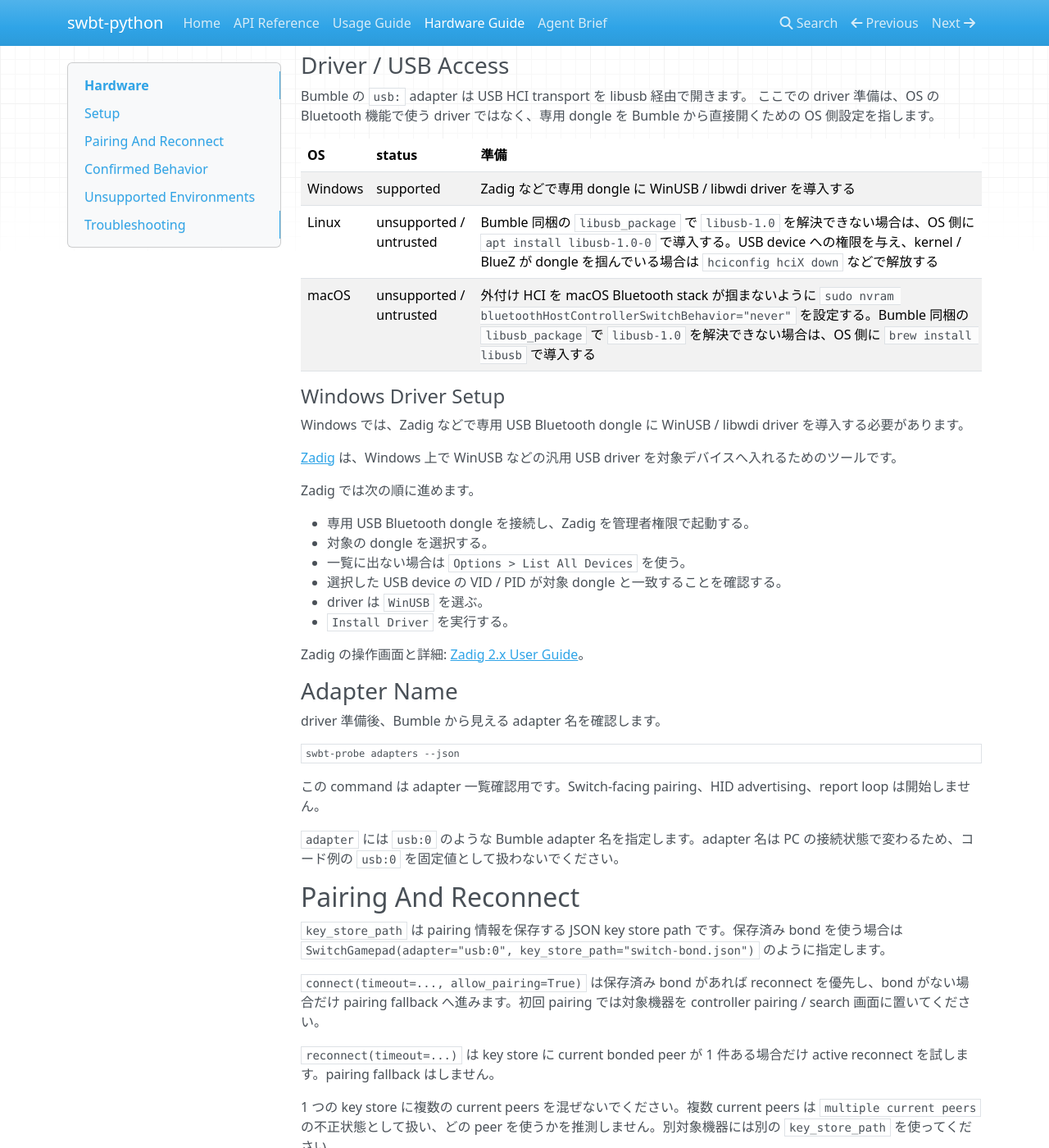
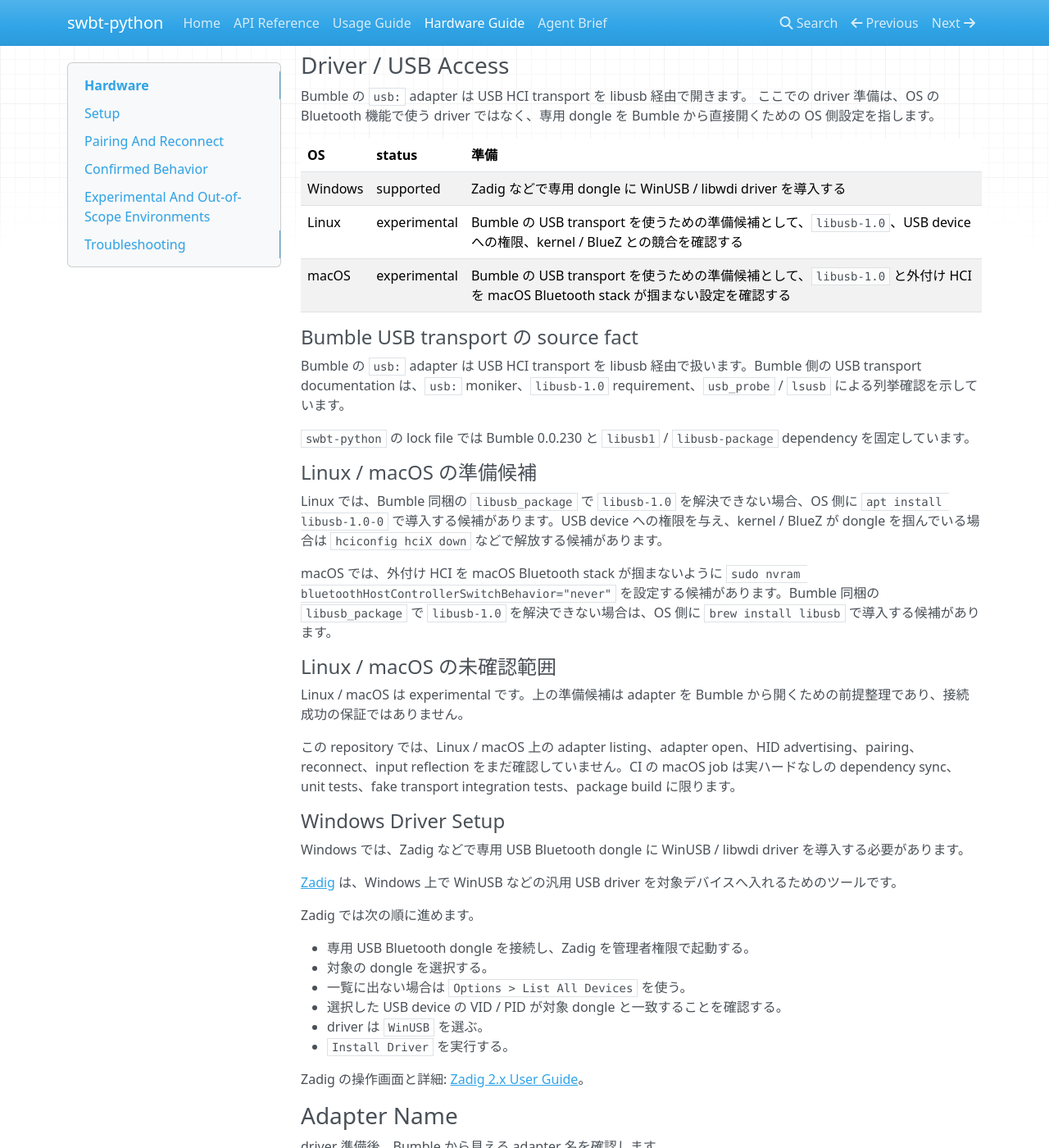
Before and after one commit to niart120/swbt-python, an MkDocs documentation site: the page built from docs/hardware.md, in a window 1280 px wide and 1400 px high, scrolled down 427 px. Shown: the whole window at 82% size. Built offline with MkDocs 1.6.1, drawn with Linux system fonts in a browser that asks for light colours; nearby versions of some CDN libraries; some of the changed text lies outside the part shown.

Commit message:
ci(unit-026): Linux/macOS experimental を CI と文書へ反映

```diff
--- a/docs/hardware.md
+++ b/docs/hardware.md
@@ -21,8 +21,26 @@ Bumble の `usb:` adapter は USB HCI transport を libusb 経由で開きます
 | OS | status | 準備 |
 |---|---|---|
 | Windows | supported | Zadig などで専用 dongle に WinUSB / libwdi driver を導入する |
-| Linux | unsupported / untrusted | Bumble 同梱の `libusb_package` で `libusb-1.0` を解決できない場合は、OS 側に `apt install libusb-1.0-0` で導入する。USB device への権限を与え、kernel / BlueZ が dongle を掴んでいる場合は `hciconfig hciX down` などで解放する |
-| macOS | unsupported / untrusted | 外付け HCI を macOS Bluetooth stack が掴まないように `sudo nvram bluetoothHostControllerSwitchBehavior="never"` を設定する。Bumble 同梱の `libusb_package` で `libusb-1.0` を解決できない場合は、OS 側に `brew install libusb` で導入する |
+| Linux | experimental | Bumble の USB transport を使うための準備候補として、`libusb-1.0`、USB device への権限、kernel / BlueZ との競合を確認する |
+| macOS | experimental | Bumble の USB transport を使うための準備候補として、`libusb-1.0` と外付け HCI を macOS Bluetooth stack が掴まない設定を確認する |
+
+#### Bumble USB transport の source fact
+
+Bumble の `usb:` adapter は USB HCI transport を libusb 経由で扱います。Bumble 側の USB transport documentation は、`usb:` moniker、`libusb-1.0` requirement、`usb_probe` / `lsusb` による列挙確認を示しています。
+
+`swbt-python` の lock file では Bumble 0.0.230 と `libusb1` / `libusb-package` dependency を固定しています。
+
+#### Linux / macOS の準備候補
+
+Linux では、Bumble 同梱の `libusb_package` で `libusb-1.0` を解決できない場合、OS 側に `apt install libusb-1.0-0` で導入する候補があります。USB device への権限を与え、kernel / BlueZ が dongle を掴んでいる場合は `hciconfig hciX down` などで解放する候補があります。
+
+macOS では、外付け HCI を macOS Bluetooth stack が掴まないように `sudo nvram bluetoothHostControllerSwitchBehavior="never"` を設定する候補があります。Bumble 同梱の `libusb_package` で `libusb-1.0` を解決できない場合は、OS 側に `brew install libusb` で導入する候補があります。
+
+#### Linux / macOS の未確認範囲
+
+Linux / macOS は experimental です。上の準備候補は adapter を Bumble から開くための前提整理であり、接続成功の保証ではありません。
+
+この repository では、Linux / macOS 上の adapter listing、adapter open、HID advertising、pairing、reconnect、input reflection をまだ確認していません。CI の macOS job は実ハードなしの dependency sync、unit tests、fake transport integration tests、package build に限ります。
 
 #### Windows Driver Setup
 
@@ -74,15 +92,14 @@ swbt-probe adapters --json
 
 確認済み条件の trace、Bumble version、Python version、driver version は [hardware-test-log](hardware-test-log.md) にあります。
 
-## Unsupported Environments
+## Experimental And Out-of-Scope Environments
 
-- Linux。
-- macOS。
+- Linux / macOS は experimental です。supported としては扱いません。
 - CSR8510 A10 以外の Bluetooth dongle。
 - Switch 2 firmware 22.1.0 以外の対象機器と firmware。
 - PC の通常 Bluetooth 機能と同じ adapter を使う構成。
 
-Linux / macOS は supported ではありません。上の OS 準備は adapter を Bumble から開くための前提であり、接続成功を意味しません。Linux の kernel / BlueZ との競合解消、macOS の NVRAM 設定、実機 pairing、入力反映は未確認です。
+Linux / macOS の OS 準備は adapter を Bumble から開くための準備候補であり、接続成功を意味しません。Linux の kernel / BlueZ との競合解消、macOS の NVRAM 設定、実機 pairing、入力反映は未確認です。
 
 ## Troubleshooting
 
```
Also changed, not shown: README.md (+4 -2 lines), docs/hardware-test-log.md (+2 -2 lines), spec/complete/unit_026/LINUX_MACOS_ADAPTER_EXPERIMENTAL.md (renamed from spec/wip/unit_026/LINUX_MACOS_ADAPTER_EXPERIMENTAL.md, +34 -27 lines), spec/initial/risks.md (+8 -3 lines), 5 other files.
